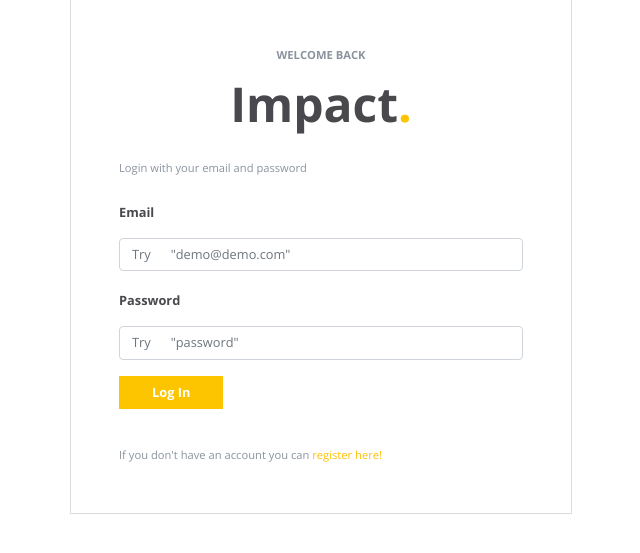
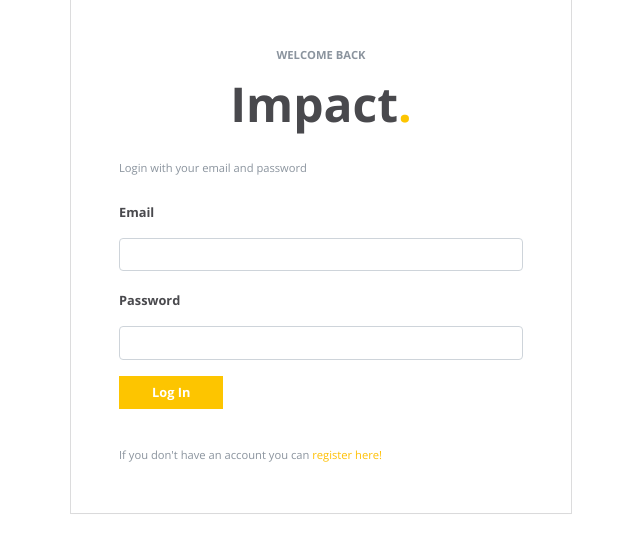
Before and after one commit to miguelcoria94/Impact, a Flask app: page /login in a window 1280 px wide. Shown: the part 144-697 px from the top of the page, without its empty margins (319-959 px from the left). Run offline with Flask 2, Linux system fonts and the light colour scheme; some libraries are stand-ins or nearby versions.

Commit message:
remove placeholder

```diff
--- a/impact/templates/login.html
+++ b/impact/templates/login.html
@@ -35,13 +35,11 @@
     {{form.hidden_tag()}}
     <div class="form-group">
       {{form.email.label(class='form-group login-label')}}
-      {{form.email(class='form-control login-input', placeholder="Try
-      \"demo@demo.com\"")}}
+      {{form.email(class='form-control login-input')}}
     </div>
     <div class="form-group">
       {{form.password.label(class='form-group login-label')}}
-      {{form.password(class='form-control login-input', placeholder="Try
-      \"password\"")}}
+      {{form.password(class='form-control login-input')}}
     </div>
     <div class="form-group">{{form.submit(class='btn login-submit')}}</div>
   </form>
```
